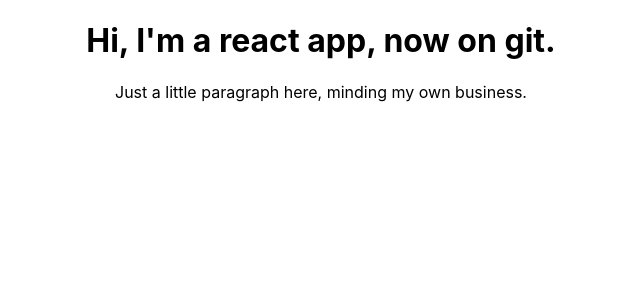
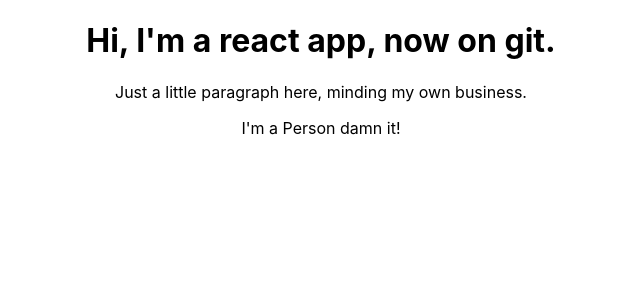
Before and after one commit to moelkers2010/ReactTraining, a React (Create React App) app: page / in a window 1280 px wide. Shown: the top 300 px of the page, without its empty margins (319-959 px from the left). Built offline with nearby package versions, Linux system fonts and the light colour scheme.

Commit message:
Creates Person element with text.

```diff
--- a/src/App.js
+++ b/src/App.js
@@ -1,5 +1,6 @@
 import React, { Component } from 'react';
 import './App.css';
+import Person from './Person/Person';
 
 class App extends Component {
   render() {
@@ -7,6 +8,7 @@
       <div className="App">
         <h1>Hi, I'm a react app, now on git.</h1>
         <p>Just a little paragraph here, minding my own business.</p>
+        <Person></Person>
       </div>
 
     );
--- a/src/Person/Person.js
+++ b/src/Person/Person.js
@@ -0,0 +1,7 @@
+import React from 'react';
+
+const person =  () =>{
+    return <p>I'm a Person damn it! </p>
+}
+
+export default person;
```
